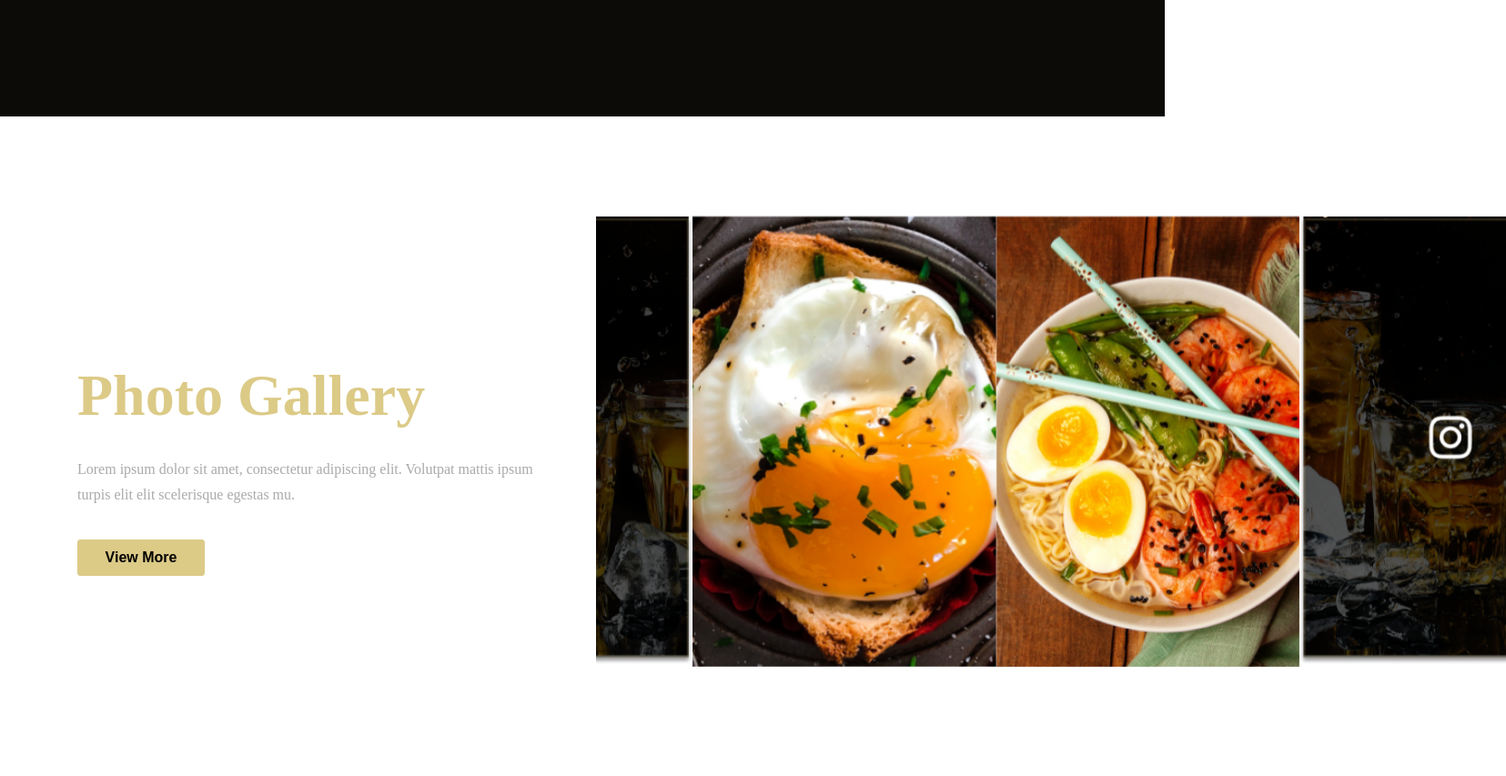
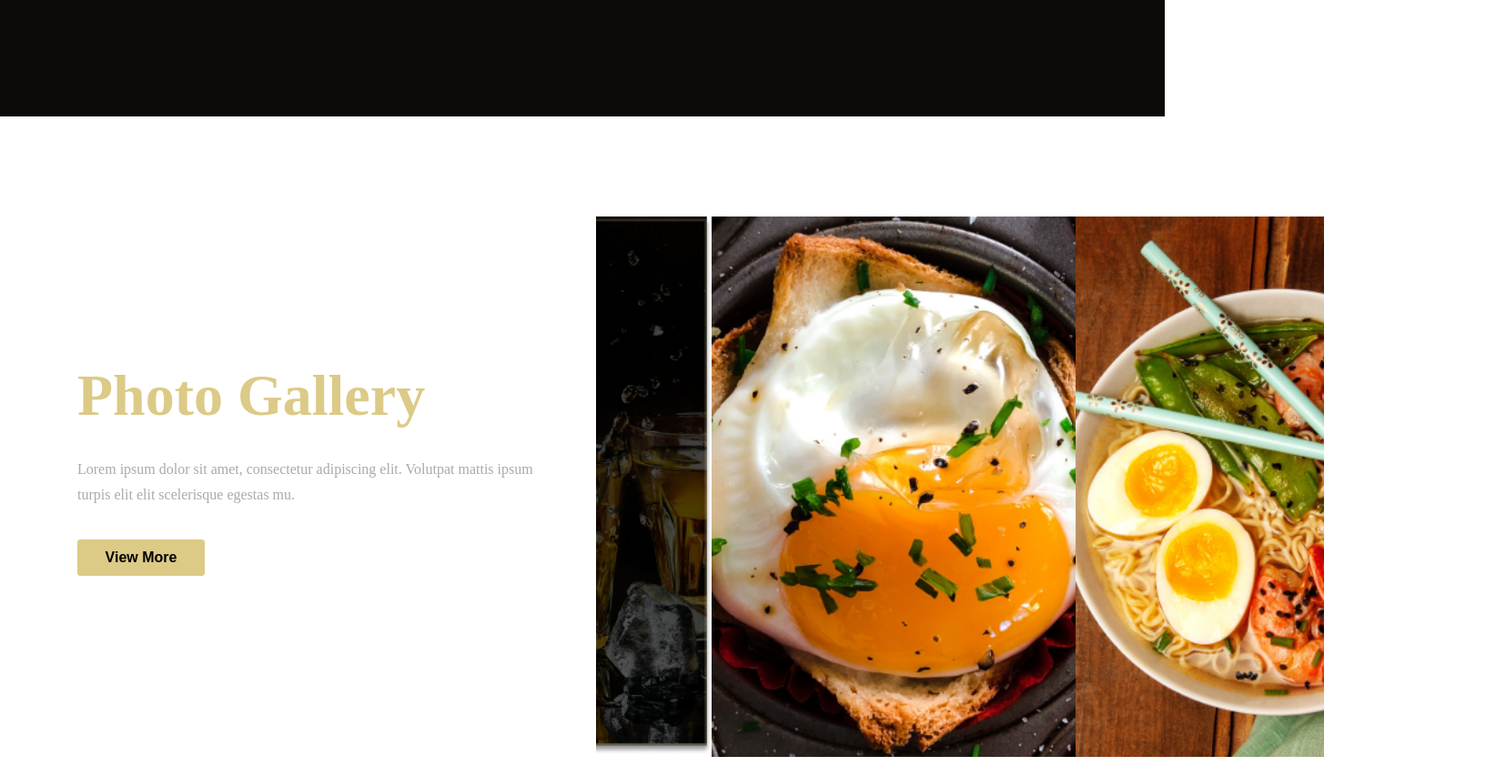
Before and after one commit to WalteeerWhiteee/geritch1, a plain HTML site: page index.html in a window 1280 px wide. Shown: the part 9580-10433 px from the top of the page at 91% size, 1655 px wide, since content can reach past the window. Drawn offline with Linux system fonts and the light colour scheme.

Commit message:
fix carousel

```diff
--- a/src/css/style.css
+++ b/src/css/style.css
@@ -711,8 +711,8 @@ margin-bottom: 65px;
     color: white;
 }
 .owl-carousel{
-    width: 1000px;
-    height: 500px;
+    width: 800px;
+    height: 300px;
 }
 .result-img{
     margin-right: 20px;
--- a/src/js/script.js
+++ b/src/js/script.js
@@ -1,6 +1,6 @@
 $(document).ready(function(){
     $(".owl-carousel").owlCarousel({
-        items: 3,
+        items: 2,
         loop: true,
         autoplay: true,
         autoplayTimeout: 5000,
```
